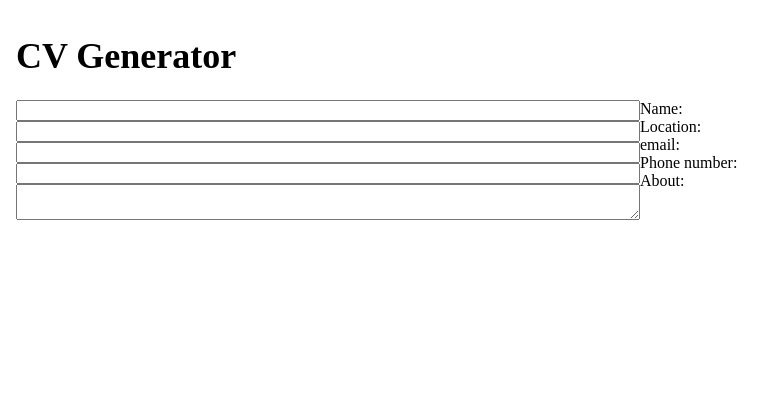
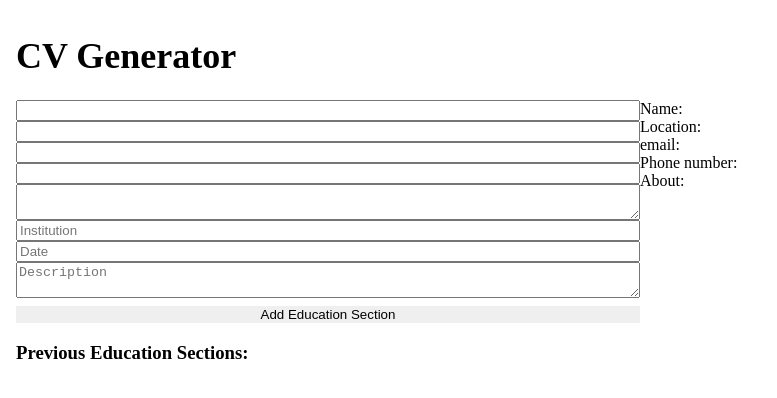
Before and after one commit to MisharyD/cv-generator, a React (Vite) app: page / in a window 1280 px wide. Shown: the top 398 px of the page, without its empty margins (0-777 px from the left). Built offline with nearby package versions, Linux system fonts and the light colour scheme.

Commit message:
finish education section

```diff
--- a/src/App.jsx
+++ b/src/App.jsx
@@ -14,19 +14,48 @@ function App() {
     about: ""
   });
 
-  function onChangePersonalInfoChnage(e)
+  //it is an array to allows for multiple education sections
+  const [educationInfo, setEducationInfo] = useState(new Array());
+
+  function handleChangePersonalInfo(newInfo)
   {
-    const key = e.target.name
-    const value = e.target.value
-    setPersonalInfo({...personalInfo, [key] :value})
+    setPersonalInfo(prev => ({ ...prev, ...newInfo }))
+  }
+
+  function addEducationSection(newSection)
+  {
+    setEducationInfo(prev => [...prev, { id: Date.now(), ...newSection }]);
+  }
+
+  function deleteEducationSection(id)
+  {
+    setEducationInfo(prevState => prevState.filter(section => section.id !== id));
+  }
+
+  function ChangeEducationInfo(id, newInfo)
+  {
+    setEducationInfo(prevState =>
+      prevState.map(section => (section.id === id ? { ...section, ...newInfo } : section))
+    );
   }
 
   return (
     <>
       <h1 className='text-4xl '>CV Generator</h1>
       <div className='main'>
-        <InformationForm personalInfo = {personalInfo} onChangePersonalInfo={onChangePersonalInfoChnage} />
-        <Cv personalInfo = {personalInfo} />
+        <InformationForm
+        //personal section
+        personalInfo = {personalInfo} onChangePersonalInfo={handleChangePersonalInfo}
+
+        //education section
+        educationInfo = {educationInfo} onChangeEducationInfo = {ChangeEducationInfo}
+        deleteEducationInfo = {deleteEducationSection} addEducationSection = {addEducationSection}
+
+        //
+        />
+
+        <Cv personalInfo = {personalInfo}
+        educationInfo = {educationInfo} />
       </div>
     </>
   )
--- a/src/components/cv-components/education-section.jsx
+++ b/src/components/cv-components/education-section.jsx
@@ -1 +1,15 @@
-export default function Education(){}
+export default function EducationSection({educationInfo})
+{
+    return (
+        <div className="education-section">
+            {educationInfo.map((section) =>(
+            <div key = {section.id}>
+                instituion:{section.institution}<br />
+                date: {section.date} <br />
+                about: {section.description} <br />
+            </div>
+            ))
+            }
+        </div>
+    )
+}
--- a/src/components/cv-components/personal-section.jsx
+++ b/src/components/cv-components/personal-section.jsx
@@ -8,7 +8,7 @@ export default function PersonalSection({personalInfo})
     const about = personalInfo ? personalInfo.about : "";
 
     return (
-        <div className="personalSection">
+        <div className="personal-section">
             <div>Name: {name}</div>
             <div>Location: {location}</div>
             <div>email: {email}</div>
--- a/src/components/cv.jsx
+++ b/src/components/cv.jsx
@@ -6,13 +6,13 @@ import WorkExperienceSection from "./cv-components/work-experience-section"
 import SkillsSection from "./cv-components/skills-section"
 
 
-export default function Cv({personalInfo})
+export default function Cv({personalInfo, educationInfo})
 {
     return(
     <div className="cv">
         <PersonalSection personalInfo = {personalInfo} />
 
-        <EducationSection />
+        <EducationSection educationInfo = {educationInfo}  />
 
         <ProjectsSection />
 
--- a/src/components/form-components/eduaction-form.jsx
+++ b/src/components/form-components/eduaction-form.jsx
@@ -1,2 +1,67 @@
 
-export default function EducationForm(){}
+export default function EducationForm({educationInfo, onChangeEducationInfo, deleteEducationInfo, addEducationSection})
+{
+    return(
+        <div>
+      <form className="educationForm flex flex-col mb-4">
+        <input
+          type="text"
+          name="institution"
+          placeholder="Institution"
+        />
+        <input
+          type="text"
+          name="date"
+          placeholder="Date"
+        />
+        <textarea
+          name="description"
+          placeholder="Description"
+          className="mb-2"
+        />
+        <button
+          type="button"
+          onClick={(e) => {
+            const form = e.target.parentElement;
+
+            const institution = form.querySelector("input[name='institution']").value;
+            const date  = form.querySelector("input[name='date']").value;
+            const description = form.querySelector("textarea").value;
+
+            addEducationSection({institution:institution, date:date, description:description});
+            form.reset();
+          }}
+        >
+          Add Education Section
+        </button>
+      </form>
+
+      <h3>Previous Education Sections:</h3>
+      {educationInfo.map((section) => (
+          <div key={section.id} className="education-item">
+            <input
+              type="text"
+              name="institution"
+              value={section.institution}
+              onChange={(e) => onChangeEducationInfo(section.id, { institution: e.target.value })}
+              placeholder="Institution"
+            />
+            <input
+              type="text"
+              name="date"
+              value={section.date}
+              onChange={(e) => onChangeEducationInfo(section.id, { date: e.target.value })}
+              placeholder="Date"
+            />
+            <textarea
+              name="description"
+              value={section.description}
+              onChange={(e) => onChangeEducationInfo(section.id, { description: e.target.value })}
+              placeholder="Description"
+            />
+            <button onClick={() => deleteEducationInfo(section.id)}>Delete</button>
+          </div>
+        ))}
+    </div>
+    )
+}
--- a/src/components/form-components/personal-form.jsx
+++ b/src/components/form-components/personal-form.jsx
@@ -10,11 +10,11 @@ export default function PersonalForm({personalInfo, onChangePersonalInfo})
     return (
         <>
             <form className="personalForm flex flex-col ">
-                <input type ="text" name ="name" onChange={(e) => onChangePersonalInfo(e) }/>
-                <input type ="text" name ="location" value={location} onChange={(e) => onChangePersonalInfo(e) }/>
-                <input type ="text" name ="email" value={email} onChange={(e) => onChangePersonalInfo(e) }/>
-                <input type ="text" name ="phoneNumber" value={phoneNumber} onChange={(e) => onChangePersonalInfo(e) }/>
-                <textarea name="about" value={about} onChange={(e) => onChangePersonalInfo(e) }></textarea>
+                <input type ="text" name ="name" value = {name} onChange={(e) => onChangePersonalInfo({name:e.target.value}) }/>
+                <input type ="text" name ="location" value={location} onChange={(e) => onChangePersonalInfo({location:e.target.value}) }/>
+                <input type ="text" name ="email" value={email} onChange={(e) => onChangePersonalInfo({email:e.target.value}) }/>
+                <input type ="text" name ="phoneNumber" value={phoneNumber} onChange={(e) => onChangePersonalInfo({phoneNumber:e.target.value}) }/>
+                <textarea name="about" value={about} onChange={(e) => onChangePersonalInfo({about:e.target.value}) }></textarea>
             </form>
         </>
     )
--- a/src/components/information-form.jsx
+++ b/src/components/information-form.jsx
@@ -4,13 +4,24 @@ import ProjectsForm from "./form-components/projects-form"
 import WorkExperienceForm from "./form-components/work-experience-form"
 import SkillsForm from "./form-components/skills-form"
 
-export default function InformationForm({personalInfo, onChangePersonalInfo})
+export default function InformationForm({
+    //personal section
+    personalInfo, onChangePersonalInfo,
+
+    //education section
+    educationInfo, onChangeEducationInfo, deleteEducationInfo, addEducationSection
+})
 {
     return(
         <div className = "information-form">
             <PersonalForm personalInfo = {personalInfo} onChangePersonalInfo = {onChangePersonalInfo} />
 
-            <EducationForm />
+            <EducationForm
+                educationInfo={educationInfo}
+                onChangeEducationInfo={onChangeEducationInfo}
+                deleteEducationInfo={deleteEducationInfo}
+                addEducationSection={addEducationSection}
+            />
 
             <ProjectsForm />
 
```
